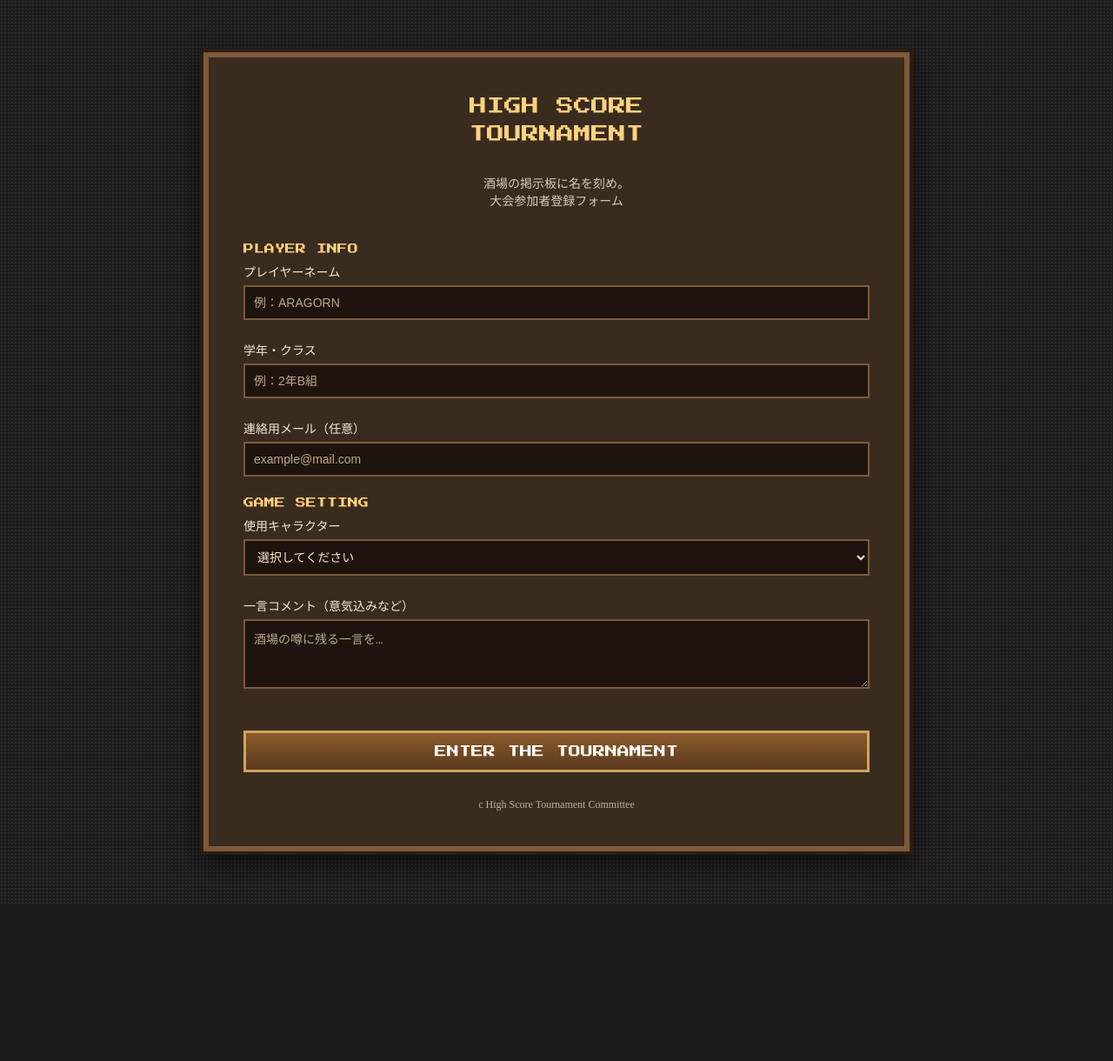
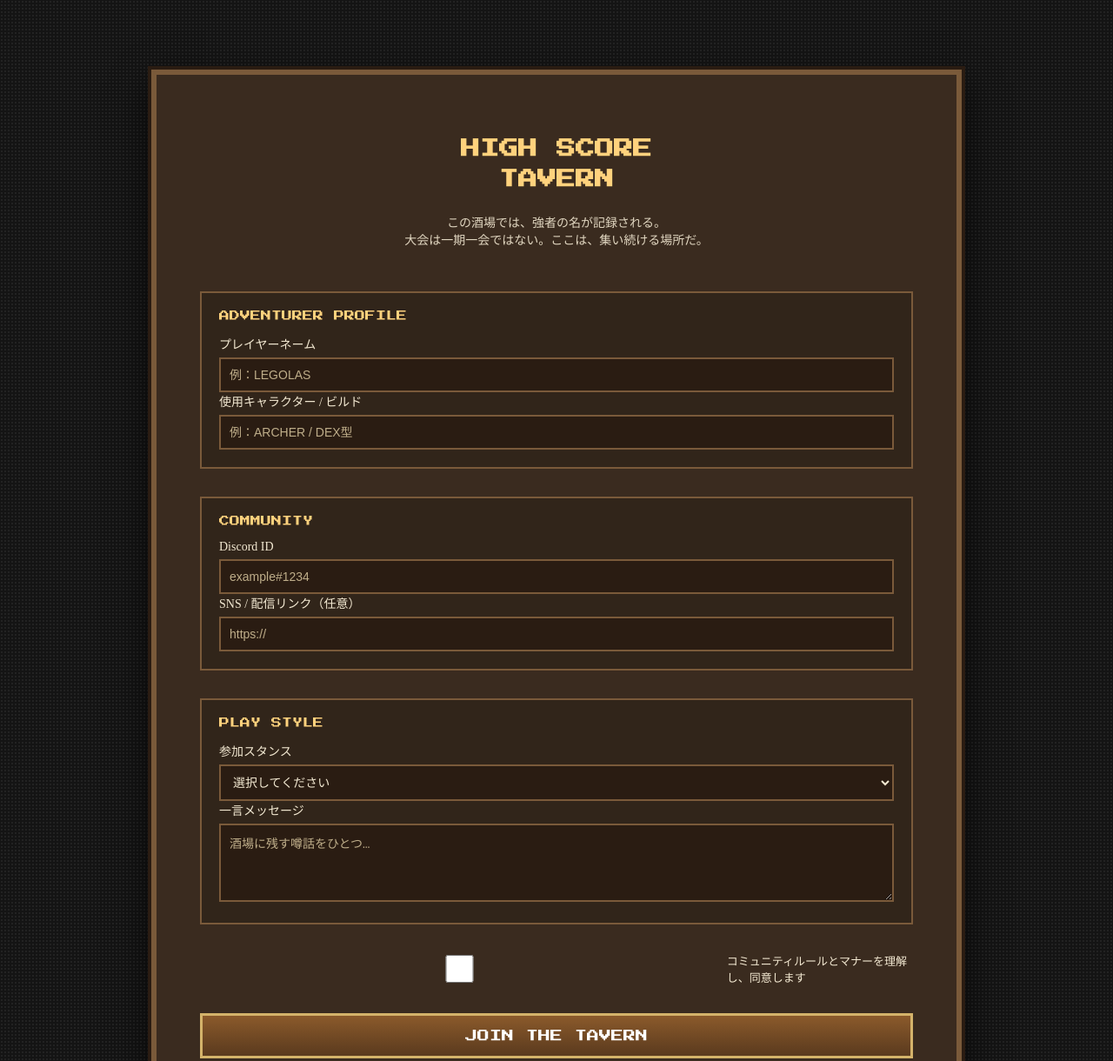
Before and after one commit to 88kitutuki/test2, a plain HTML site: page index.html in a window 1280 px wide. Shown: the top 1220 px of the page at 87% size. Before the commit the page ends 1039 px from the top, so only its background shows below. Drawn offline with Linux system fonts and the light colour scheme.

Commit message:
Update index.html

```diff
--- a/index.html
+++ b/index.html
@@ -2,170 +2,199 @@
 <html lang="ja">
 <head>
 <meta charset="UTF-8">
-<title>大会参加受付｜High Score Tournament</title>
+<title>High Score Tavern｜Tournament Entry</title>
 <meta name="viewport" content="width=device-width, initial-scale=1.0">
 
-<!-- Google Fonts（ピクセル寄り） -->
 <link href="https://fonts.googleapis.com/css2?family=Press+Start+2P&family=Noto+Serif+JP:wght@400;600&display=swap" rel="stylesheet">
 
 <style>
-/* ====== 全体 ====== */
+:root {
+  --wood-dark: #2a1c12;
+  --wood-main: #3a2b1f;
+  --wood-light: #7a5a3a;
+  --gold: #ffd27d;
+  --paper: #f3e9d2;
+}
+
 body {
   margin: 0;
-  background: #1c1c1c;
-  background-image: radial-gradient(#2b2b2b 1px, transparent 1px);
+  background: #141414;
+  background-image: radial-gradient(#222 1px, transparent 1px);
   background-size: 4px 4px;
+  color: var(--paper);
   font-family: "Noto Serif JP", serif;
-  color: #f3e9d2;
 }
 
-.container {
-  max-width: 720px;
-  margin: 60px auto;
-  padding: 40px;
-  background: #3a2b1f;
-  border: 6px solid #7a5a3a;
-  box-shadow: 0 0 0 4px #2a1c12, 0 10px 30px rgba(0,0,0,0.7);
+.wrapper {
+  max-width: 820px;
+  margin: 80px auto;
+  padding: 50px;
+  background: var(--wood-main);
+  border: 6px solid var(--wood-light);
+  box-shadow:
+    0 0 0 4px var(--wood-dark),
+    0 15px 40px rgba(0,0,0,.8);
 }
 
-/* ====== タイトル ====== */
-.title {
+/* ===== ヒーロー ===== */
+.hero {
   text-align: center;
-  font-family: "Press Start 2P", cursive;
-  font-size: 20px;
-  line-height: 1.6;
-  margin-bottom: 30px;
-  color: #ffd27d;
+  margin-bottom: 50px;
 }
 
-.subtitle {
-  text-align: center;
-  font-size: 14px;
-  opacity: 0.85;
-  margin-bottom: 40px;
+.hero h1 {
+  font-family: "Press Start 2P", cursive;
+  font-size: 22px;
+  color: var(--gold);
+  line-height: 1.6;
 }
 
-/* ====== フォーム ====== */
+.hero p {
+  font-size: 14px;
+  opacity: .9;
+  margin-top: 20px;
+}
+
+/* ===== フォーム ===== */
 form {
   display: grid;
-  gap: 24px;
+  gap: 32px;
+}
+
+.section {
+  padding: 20px;
+  background: rgba(0,0,0,.15);
+  border: 2px solid var(--wood-light);
+}
+
+.section-title {
+  font-family: "Press Start 2P", cursive;
+  font-size: 12px;
+  color: var(--gold);
+  margin-bottom: 16px;
 }
 
 label {
+  display: block;
   font-size: 14px;
   margin-bottom: 6px;
-  display: block;
 }
 
 input, select, textarea {
   width: 100%;
   padding: 10px;
-  background: #1f140d;
-  border: 2px solid #7a5a3a;
-  color: #f3e9d2;
+  background: var(--wood-dark);
+  border: 2px solid var(--wood-light);
+  color: var(--paper);
   font-size: 14px;
   box-sizing: border-box;
 }
 
+textarea {
+  min-height: 90px;
+  resize: vertical;
+}
+
 input::placeholder,
 textarea::placeholder {
-  color: #b8a98a;
+  color: #bfae8a;
 }
 
-textarea {
-  resize: vertical;
-  min-height: 80px;
+/* ===== チェック ===== */
+.check {
+  display: flex;
+  gap: 10px;
+  font-size: 13px;
 }
 
-/* ====== セクション ====== */
-.section-title {
-  font-family: "Press Start 2P", cursive;
-  font-size: 12px;
-  color: #ffd27d;
-  margin-bottom: 10px;
-}
-
-/* ====== ボタン ====== */
+/* ===== ボタン ===== */
 button {
-  margin-top: 20px;
-  padding: 14px;
-  background: linear-gradient(#8b5a2b, #5a3a1e);
-  border: 3px solid #cfa45a;
-  color: #fff;
+  padding: 16px;
   font-family: "Press Start 2P", cursive;
   font-size: 14px;
+  background: linear-gradient(#8b5a2b, #5a3a1e);
+  border: 3px solid #d4b36a;
+  color: #fff;
   cursor: pointer;
 }
 
 button:hover {
-  filter: brightness(1.1);
+  filter: brightness(1.15);
 }
 
-/* ====== フッター ====== */
+/* ===== フッター ===== */
 .footer {
   text-align: center;
-  margin-top: 30px;
+  margin-top: 40px;
   font-size: 12px;
-  opacity: 0.7;
+  opacity: .7;
 }
 </style>
 </head>
 
 <body>
 
-<div class="container">
+<div class="wrapper">
 
-  <div class="title">
-    HIGH SCORE<br>
-    TOURNAMENT
-  </div>
-
-  <div class="subtitle">
-    酒場の掲示板に名を刻め。<br>
-    大会参加者登録フォーム
-  </div>
+  <section class="hero">
+    <h1>
+      HIGH SCORE<br>
+      TAVERN
+    </h1>
+    <p>
+      この酒場では、強者の名が記録される。<br>
+      大会は一期一会ではない。ここは、集い続ける場所だ。
+    </p>
+  </section>
 
   <form>
 
-    <div>
-      <div class="section-title">PLAYER INFO</div>
-      <label for="name">プレイヤーネーム</label>
-      <input type="text" id="name" name="name" placeholder="例：ARAGORN" required>
+    <div class="section">
+      <div class="section-title">ADVENTURER PROFILE</div>
+
+      <label>プレイヤーネーム</label>
+      <input type="text" placeholder="例：LEGOLAS" required>
+
+      <label>使用キャラクター / ビルド</label>
+      <input type="text" placeholder="例：ARCHER / DEX型">
     </div>
 
-    <div>
-      <label for="school">学年・クラス</label>
-      <input type="text" id="school" name="school" placeholder="例：2年B組" required>
+    <div class="section">
+      <div class="section-title">COMMUNITY</div>
+
+      <label>Discord ID</label>
+      <input type="text" placeholder="example#1234" required>
+
+      <label>SNS / 配信リンク（任意）</label>
+      <input type="url" placeholder="https://">
     </div>
 
-    <div>
-      <label for="email">連絡用メール（任意）</label>
-      <input type="email" id="email" name="email" placeholder="example@mail.com">
+    <div class="section">
+      <div class="section-title">PLAY STYLE</div>
+
+      <label>参加スタンス</label>
+      <select required>
+        <option value="">選択してください</option>
+        <option>ガチ競技勢</option>
+        <option>エンジョイ勢</option>
+        <option>観戦・交流メイン</option>
+      </select>
+
+      <label>一言メッセージ</label>
+      <textarea placeholder="酒場に残す噂話をひとつ…"></textarea>
     </div>
 
-    <div>
-      <div class="section-title">GAME SETTING</div>
-      <label for="character">使用キャラクター</label>
-      <select id="character" name="character" required>
-        <option value="">選択してください</option>
-        <option>WARRIOR</option>
-        <option>MAGE</option>
-        <option>ARCHER</option>
-        <option>ROGUE</option>
-      </select>
+    <div class="check">
+      <input type="checkbox" required>
+      <span>コミュニティルールとマナーを理解し、同意します</span>
     </div>
 
-    <div>
-      <label for="comment">一言コメント（意気込みなど）</label>
-      <textarea id="comment" name="comment" placeholder="酒場の噂に残る一言を…"></textarea>
-    </div>
-
-    <button type="submit">ENTER THE TOURNAMENT</button>
+    <button type="submit">JOIN THE TAVERN</button>
 
   </form>
 
   <div class="footer">
-    c High Score Tournament Committee
+    © High Score Tavern Community
   </div>
 
 </div>
```
